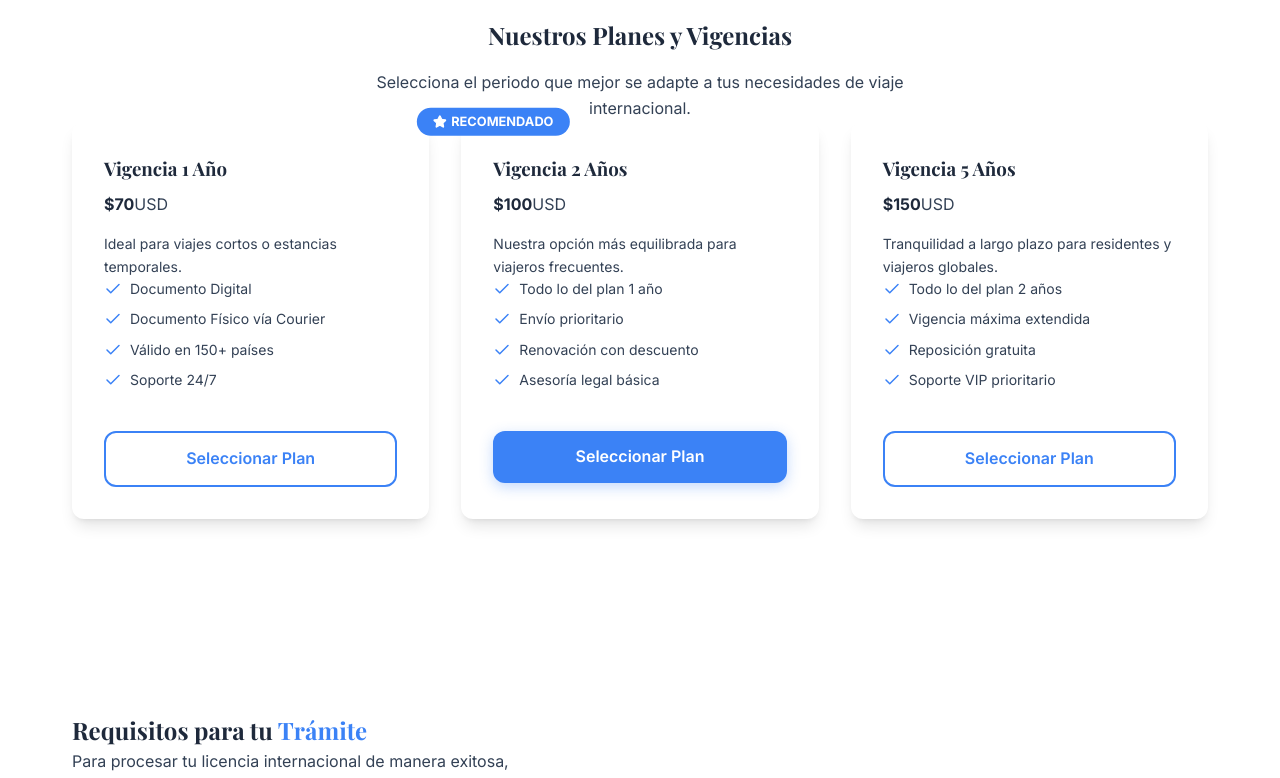
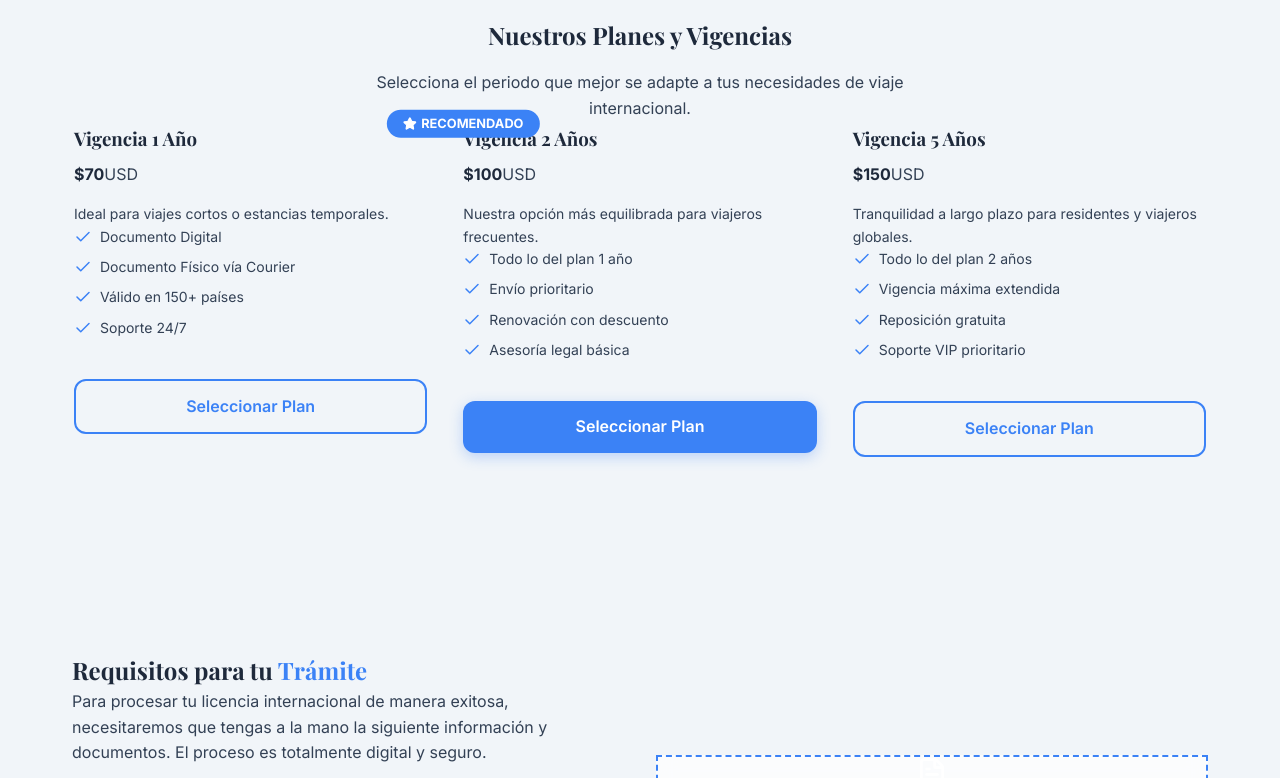
Before and after one commit to JAZB2612/Lio-web, a React (Vite) app: page / in a window 1280 px wide. Shown: the part 720-1498 px from the top of the page. Built offline with nearby package versions, Linux system fonts and the light colour scheme.

Commit message:
Enhance UI: Blue hover on plans and subtle blue-gray background

```diff
--- a/src/components/Pricing.jsx
+++ b/src/components/Pricing.jsx
@@ -45,7 +45,7 @@ const Pricing = () => {
                             whileInView={{ opacity: 1, y: 0 }}
                             transition={{ duration: 0.5, delay: index * 0.1 }}
                             viewport={{ once: true }}
-                            className={`card relative flex flex-col ${plan.recommended ? 'scale-105 border-2 border-primary' : ''}`}
+                            className={`card pricing-card relative flex flex-col ${plan.recommended ? 'scale-105 border-2 border-primary' : ''}`}
                             style={plan.recommended ? { position: 'relative', zIndex: 1, transform: 'scale(1.05)' } : {}}
                         >
                             {plan.recommended && (
--- a/src/index.css
+++ b/src/index.css
@@ -5,8 +5,8 @@
   --primary-hover: #2563eb;
   --secondary: #1e293b;
   --accent: #64748b;
-  --bg-light: #ffffff;
-  --bg-subtle: #f8fafc;
+  --bg-light: #f1f5f9;
+  --bg-subtle: #e2e8f0;
   --bg-dark: #0f172a;
   --text-main: #334155;
   --text-muted: #64748b;
@@ -165,17 +165,21 @@ textarea:focus {
 }
 
 /* Card Styles */
-.card {
-  background: white;
-  border-radius: var(--radius);
-  padding: 2rem;
-  box-shadow: var(--shadow);
+.card:hover {
+  transform: translateY(-5px);
+  box-shadow: 0 20px 25px -5px rgba(59, 130, 246, 0.1), 0 8px 10px -6px rgba(59, 130, 246, 0.1);
+  border-color: var(--primary);
+}
+
+.pricing-card {
+  border: 2px solid transparent;
   transition: var(--transition);
 }
 
-.card:hover {
-  transform: translateY(-5px);
-  box-shadow: var(--shadow-lg);
+.pricing-card:hover {
+  border-color: var(--primary);
+  transform: translateY(-10px);
+  box-shadow: 0 0 30px rgba(59, 130, 246, 0.2);
 }
 
 /* Tabs/Steps indicator */
```
